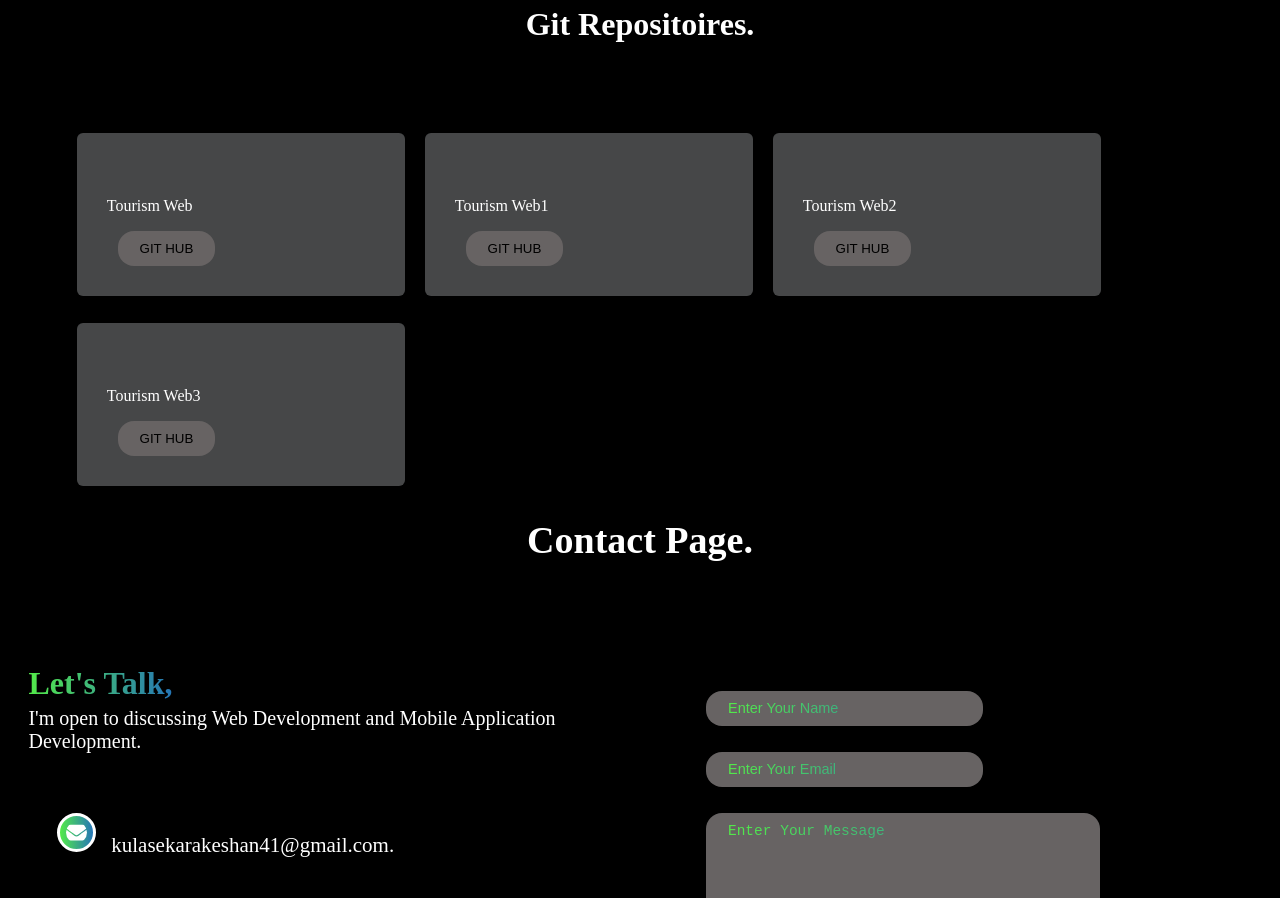
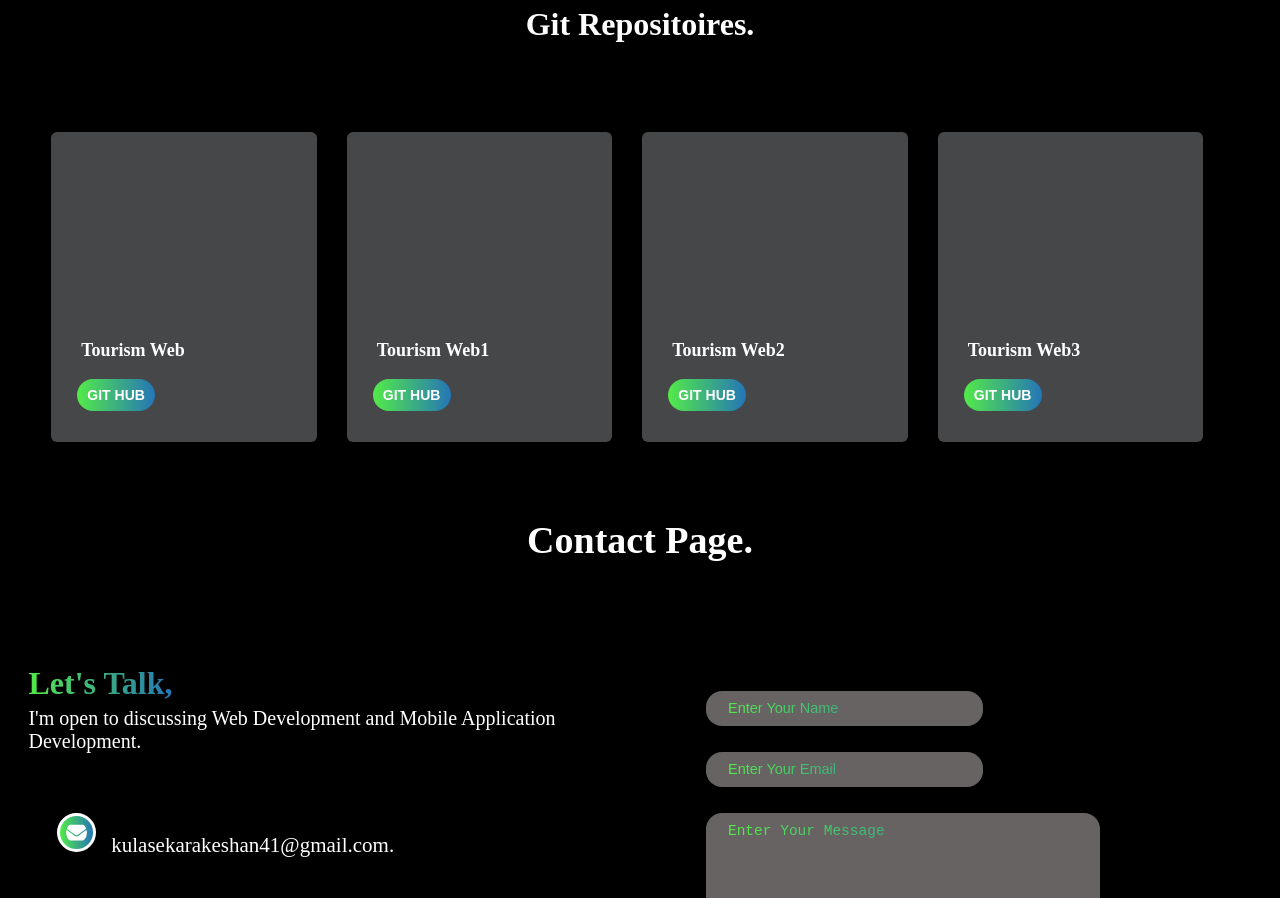
Before and after one commit to KeshaCodeolima/MY-Portfolio, a React (Create React App) app in the folder my-portfolio/: page / in a window 1280 px wide. Shown: the part 1640-2538 px from the top of the page. Built offline with nearby package versions, Linux system fonts and the light colour scheme.

Commit message:
change the some CSs sytles in gitboxs and add css to button

```diff
--- a/my-portfolio/src/Componets/GitPage.css
+++ b/my-portfolio/src/Componets/GitPage.css
@@ -19,12 +19,13 @@
 .gitbox1{
     margin-top: 4%;
     display:grid;
-    grid-template-columns: repeat(3,1fr);
-    grid-gap: 20px;
-    width: 80%;
-    margin-left: 6%;
-    max-width: 1400px;
+    grid-template-columns: repeat(4,1fr);
+    grid-gap: 30px;
+    width: 90%;
+    margin-left: 4%;
+    max-width: 1600px;
     margin-bottom: 6%;
+
 }
 .gitbox{
     color: white;
@@ -33,4 +34,27 @@
     margin-top: 2%;
     padding:30px;
     transition: 2s;
+    height: 250px;
 }
+.gitbox p{
+    margin-top: 160px;
+    font-size: 18px;
+    font-weight: 600;
+}
+.buttongit{
+    background-image: linear-gradient(to right, #53ea49,#2575b7);
+    border: none;
+    outline: none;
+    color: white;
+    font-size: 14px;
+    font-weight: 600;
+    margin-left: -2%;
+    padding: 8px;
+    width: 38%;
+    align-items: center;
+    transition: 2s;
+}
+.buttongit:hover{
+    cursor: pointer;
+    transform: scale(1.1);
+}
--- a/my-portfolio/src/Componets/GitPage.jsx
+++ b/my-portfolio/src/Componets/GitPage.jsx
@@ -12,22 +12,22 @@ function GitPage() {
                     <div className="gitbox">
                         <img src="" alt="" />
                         <p>Tourism Web</p>
-                        <button>GIT HUB</button>
+                        <button className="buttongit">GIT HUB</button>
                     </div>
                     <div className="gitbox">
                         <img src="" alt="" />
                         <p>Tourism Web1</p>
-                        <button>GIT HUB</button>
+                        <button className="buttongit">GIT HUB</button>
                     </div>
                     <div className="gitbox">
                         <img src="" alt="" />
                         <p>Tourism Web2</p>
-                        <button>GIT HUB</button>
+                        <button className="buttongit">GIT HUB</button>
                     </div>
                     <div className="gitbox">
                         <img src="" alt="" />
                         <p>Tourism Web3</p>
-                        <button>GIT HUB</button>
+                        <button className="buttongit">GIT HUB</button>
                     </div>
                 </div>
             </div>
```
